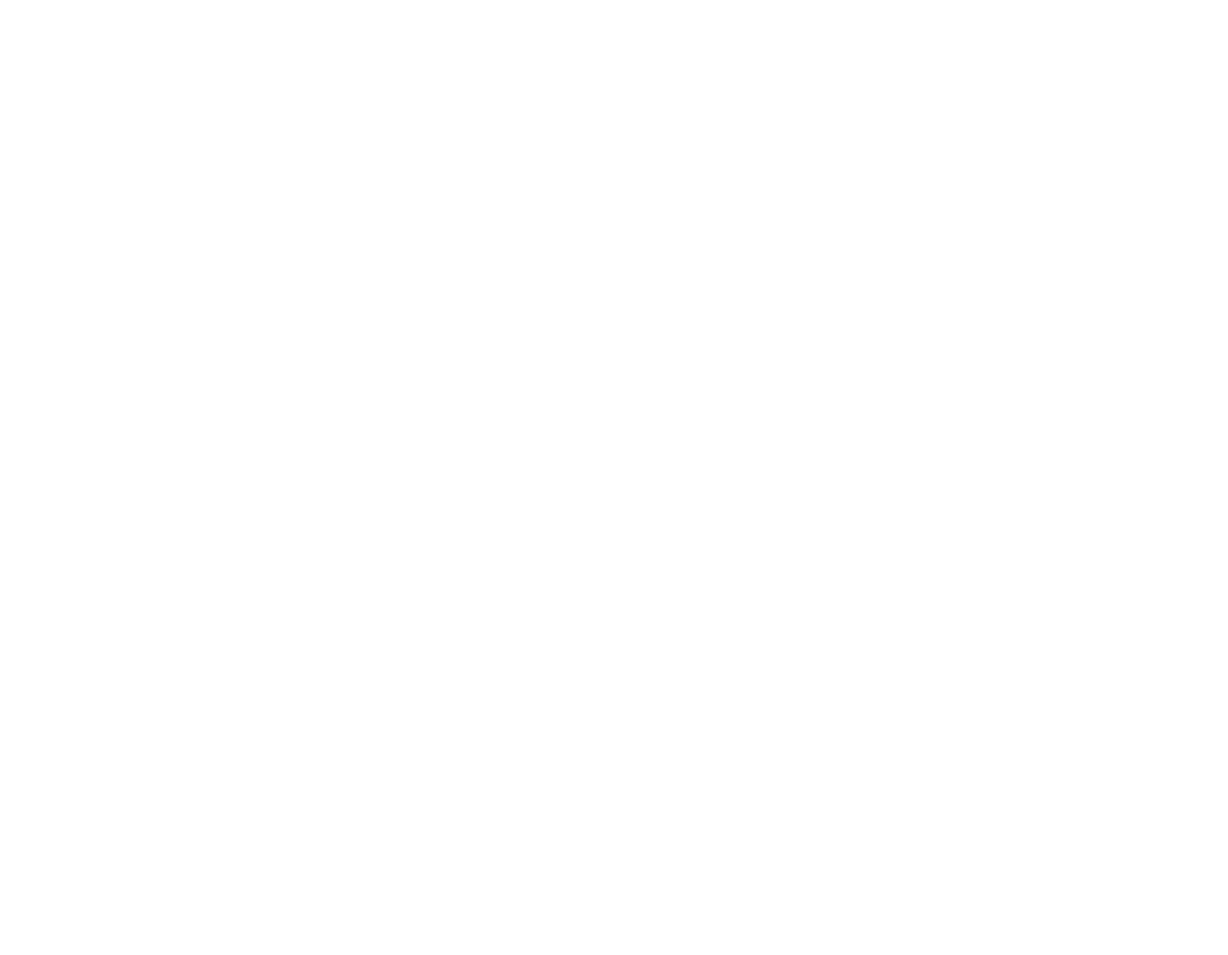
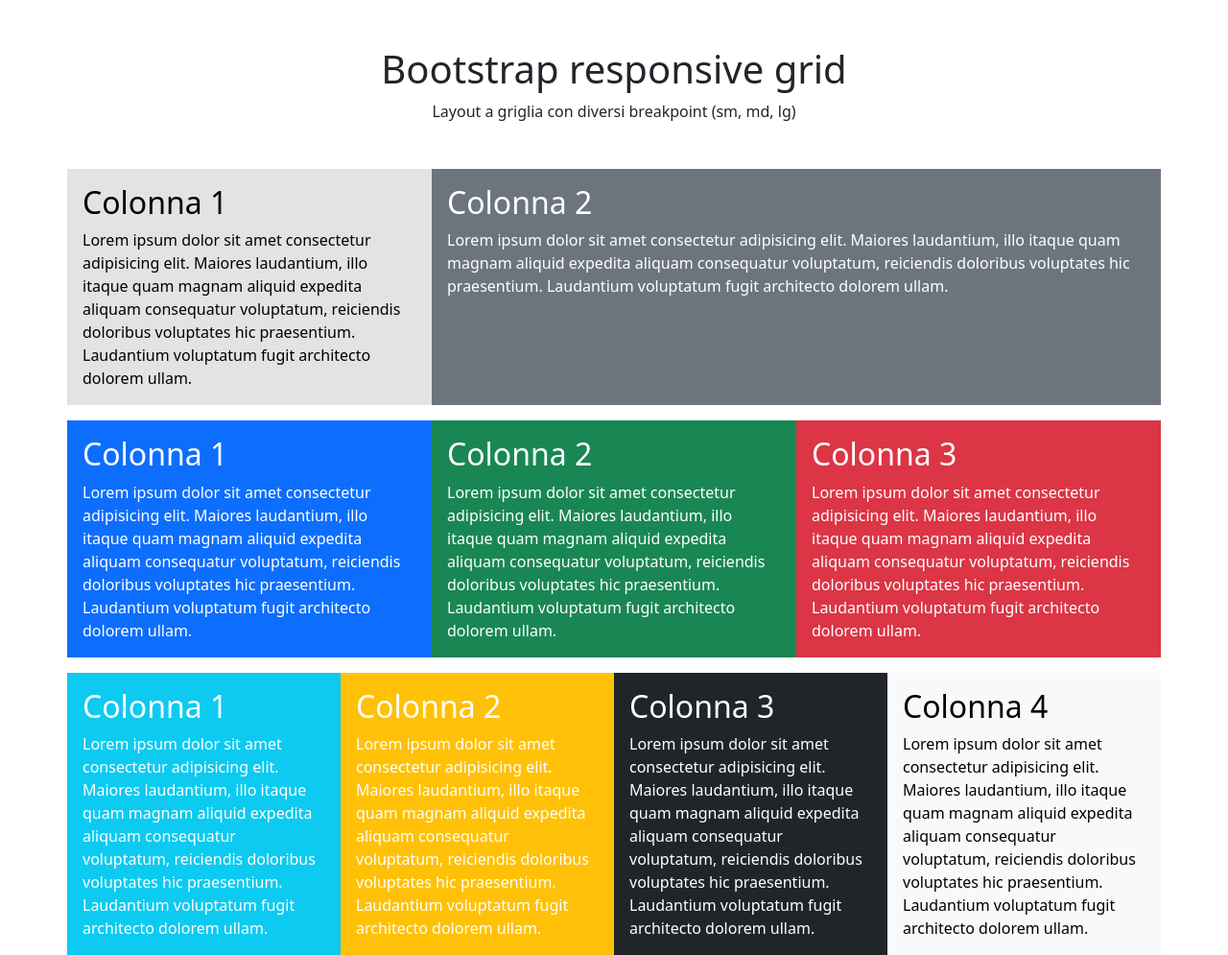
Before and after one commit to Luca-Mangiacotti/htmlcss-bootstrap-layout, a plain HTML site: page index.html in a window 1280 px wide. Shown: the whole page at 96% size. Before the commit the page ends 800 px from the top, so only its background shows below. Drawn offline with nearby package versions, Linux system fonts and the light colour scheme.

Commit message:
finish project

```diff
--- a/index.html
+++ b/index.html
@@ -6,8 +6,59 @@
     <title>Bootstrap-Layout</title>
     <link href="https://cdn.jsdelivr.net/npm/bootstrap@5.3.3/dist/css/bootstrap.min.css" rel="stylesheet" integrity="sha384-QWTKZyjpPEjISv5WaRU9OFeRpok6YctnYmDr5pNlyT2bRjXh0JMhjY6hW+ALEwIH" crossorigin="anonymous">
   </head>
-  <body>
+  <body class="container">
+    <header class="text-center mt-5">
+        <h1>Bootstrap responsive grid</h1>
+        <p>Layout a griglia con diversi breakpoint (sm, md, lg)</p>
+    </header>
 
+    <main class="text-white">
+        <div class="row mt-5">
+            <div class="col-12 col-md-6 col-lg-4 bg-secondary-subtle text-black pt-3 px-3">
+                <h2>Colonna 1</h2>
+                <p>Lorem ipsum dolor sit amet consectetur adipisicing elit. Maiores laudantium, illo itaque quam magnam aliquid expedita aliquam consequatur voluptatum, reiciendis doloribus voluptates hic praesentium. Laudantium voluptatum fugit architecto dolorem ullam.</p>
+            </div>
+            <div class="col-12 col-md-6 col-lg-8 bg-secondary pt-3 px-3">
+                <h2>Colonna 2</h2>
+                <p>Lorem ipsum dolor sit amet consectetur adipisicing elit. Maiores laudantium, illo itaque quam magnam aliquid expedita aliquam consequatur voluptatum, reiciendis doloribus voluptates hic praesentium. Laudantium voluptatum fugit architecto dolorem ullam.</p>
+            </div>
+        </div>
+
+        <div class="row mt-3">
+            <div class="col-6 col-md-4 bg-primary pt-3 px-3">
+                <h2>Colonna 1</h2>
+                <p>Lorem ipsum dolor sit amet consectetur adipisicing elit. Maiores laudantium, illo itaque quam magnam aliquid expedita aliquam consequatur voluptatum, reiciendis doloribus voluptates hic praesentium. Laudantium voluptatum fugit architecto dolorem ullam.</p>
+            </div>
+            <div class="col-6 col-md-4 bg-success pt-3 px-3">
+                <h2>Colonna 2</h2>
+                <p>Lorem ipsum dolor sit amet consectetur adipisicing elit. Maiores laudantium, illo itaque quam magnam aliquid expedita aliquam consequatur voluptatum, reiciendis doloribus voluptates hic praesentium. Laudantium voluptatum fugit architecto dolorem ullam.</p>
+            </div>
+            <div class="col-12 col-md-4 bg-danger pt-3 px-3">
+                <h2>Colonna 3</h2>
+                <p>Lorem ipsum dolor sit amet consectetur adipisicing elit. Maiores laudantium, illo itaque quam magnam aliquid expedita aliquam consequatur voluptatum, reiciendis doloribus voluptates hic praesentium. Laudantium voluptatum fugit architecto dolorem ullam.</p>
+            </div>
+        </div>
+
+        <div class="row mt-3">
+            <div class="col-6 col-md-3 bg-info pt-3 px-3">
+                <h2>Colonna 1</h2>
+                <p>Lorem ipsum dolor sit amet consectetur adipisicing elit. Maiores laudantium, illo itaque quam magnam aliquid expedita aliquam consequatur voluptatum, reiciendis doloribus voluptates hic praesentium. Laudantium voluptatum fugit architecto dolorem ullam.</p>
+            </div>
+            <div class="col-6 col-md-3 bg-warning pt-3 px-3">
+                <h2>Colonna 2</h2>
+                <p>Lorem ipsum dolor sit amet consectetur adipisicing elit. Maiores laudantium, illo itaque quam magnam aliquid expedita aliquam consequatur voluptatum, reiciendis doloribus voluptates hic praesentium. Laudantium voluptatum fugit architecto dolorem ullam.</p>
+            </div>
+            <div class="col-6 col-md-3 bg-dark pt-3 px-3">
+                <h2>Colonna 3</h2>
+                <p>Lorem ipsum dolor sit amet consectetur adipisicing elit. Maiores laudantium, illo itaque quam magnam aliquid expedita aliquam consequatur voluptatum, reiciendis doloribus voluptates hic praesentium. Laudantium voluptatum fugit architecto dolorem ullam.</p>
+            </div>
+            <div class="col-6 col-md-3 bg-body-tertiary text-black pt-3 px-3">
+                <h2>Colonna 4</h2>
+                <p>Lorem ipsum dolor sit amet consectetur adipisicing elit. Maiores laudantium, illo itaque quam magnam aliquid expedita aliquam consequatur voluptatum, reiciendis doloribus voluptates hic praesentium. Laudantium voluptatum fugit architecto dolorem ullam.</p>
+            </div>
+        </div>
+
+    </main>
 
 
     <script src="https://cdn.jsdelivr.net/npm/bootstrap@5.3.3/dist/js/bootstrap.bundle.min.js" integrity="sha384-YvpcrYf0tY3lHB60NNkmXc5s9fDVZLESaAA55NDzOxhy9GkcIdslK1eN7N6jIeHz" crossorigin="anonymous"></script>
```
